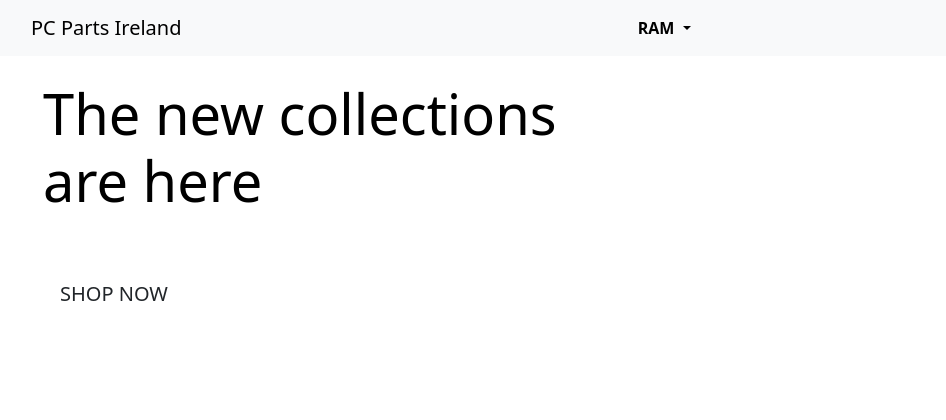
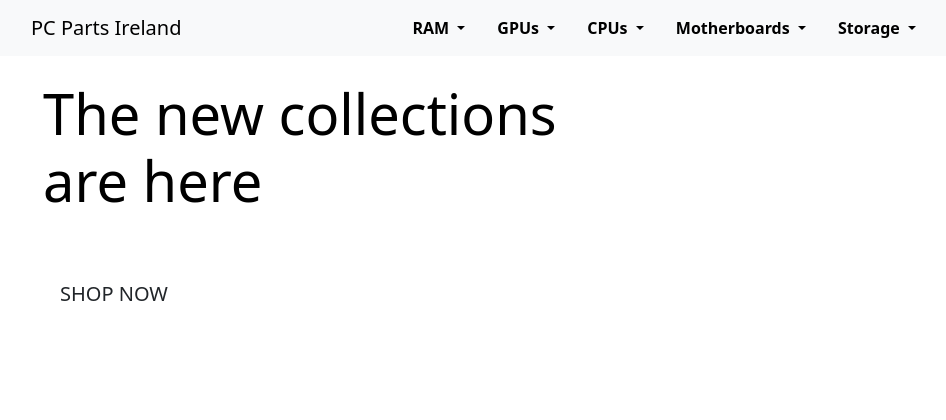
Before and after one commit to colmwoods/PCPartsIreland, a Django app: page / in a window 1280 px wide. Shown: the top 420 px of the page, without its empty margins (51-997 px from the left). Run offline with Django 5.2, Linux system fonts and the light colour scheme.

Commit message:
Add the categories motherboards cpus gpus and storage to my navbar

```diff
--- a/templates/includes/main-nav.html
+++ b/templates/includes/main-nav.html
@@ -33,5 +33,97 @@
                 <li><a href="#" class="dropdown-item fw-bold">All RAM</a></li>
             </ul>
         </li>
+        <!-- GPUs -->
+        <li class="nav-item dropdown">
+            <a class="logo-font fw-bold nav-link text-black me-3 dropdown-toggle" href="#" id="gpus-link"
+                data-bs-toggle="dropdown" aria-expanded="false">
+                GPUs
+            </a>
+            <ul class="dropdown-menu border-0" aria-labelledby="gpus-link">
+                <li class="dropdown-header">Desktop GPUs</li>
+                <li><a href="#" class="dropdown-item">NVIDIA (GTX/RTX Series)</a></li>
+                <li><a href="#" class="dropdown-item">AMD (Radeon Series)</a></li>
+                <li>
+                    <hr class="dropdown-divider">
+                </li>
+                <li class="dropdown-header">Laptop GPUs</li>
+                <li><a href="#" class="dropdown-item">NVIDIA (Mobile)</a></li>
+                <li><a href="#" class="dropdown-item">AMD (Radeon Mobile)</a></li>
+                <li>
+                    <hr class="dropdown-divider">
+                </li>
+                <li><a href="#" class="dropdown-item fw-bold">All GPUs</a></li>
+            </ul>
+        </li>
+
+        <!-- CPUs -->
+        <li class="nav-item dropdown">
+            <a class="logo-font fw-bold nav-link text-black me-3 dropdown-toggle" href="#" id="cpus-link"
+                data-bs-toggle="dropdown" aria-expanded="false">
+                CPUs
+            </a>
+            <ul class="dropdown-menu border-0" aria-labelledby="cpus-link">
+                <li class="dropdown-header">Desktop CPUs</li>
+                <li><a href="#" class="dropdown-item">Intel (LGA Sockets)</a></li>
+                <li><a href="#" class="dropdown-item">AMD (AM Sockets)</a></li>
+                <li>
+                    <hr class="dropdown-divider">
+                </li>
+                <li class="dropdown-header">Laptop CPUs</li>
+                <li><a href="#" class="dropdown-item">Intel (Socketed / BGA)</a></li>
+                <li><a href="#" class="dropdown-item">AMD (Socketed / BGA)</a></li>
+                <li>
+                    <hr class="dropdown-divider">
+                </li>
+                <li><a href="#" class="dropdown-item fw-bold">All CPUs</a></li>
+            </ul>
+        </li>
+
+        <!-- Motherboards -->
+        <li class="nav-item dropdown">
+            <a class="logo-font fw-bold nav-link text-black me-3 dropdown-toggle" href="#" id="motherboards-link"
+                data-bs-toggle="dropdown" aria-expanded="false">
+                Motherboards
+            </a>
+            <ul class="dropdown-menu border-0" aria-labelledby="motherboards-link">
+                <li><a href="#" class="dropdown-item">Intel Motherboards</a></li>
+                <li><a href="#" class="dropdown-item">AMD Motherboards</a></li>
+                <li>
+                    <hr class="dropdown-divider">
+                </li>
+                <li><a href="#" class="dropdown-item fw-bold">All Motherboards</a></li>
+            </ul>
+        </li>
+
+        <!-- Storage -->
+        <li class="nav-item dropdown">
+            <a class="logo-font fw-bold nav-link text-black me-3 dropdown-toggle" href="#" id="storage-link"
+                data-bs-toggle="dropdown" aria-expanded="false">
+                Storage
+            </a>
+            <ul class="dropdown-menu border-0" aria-labelledby="storage-link">
+                <li class="dropdown-header">HDD</li>
+                <li><a href="#" class="dropdown-item">2.5&quot;</a></li>
+                <li><a href="#" class="dropdown-item">3.5&quot;</a></li>
+                <li>
+                    <hr class="dropdown-divider">
+                </li>
+                <li class="dropdown-header">SSD</li>
+                <li><a href="#" class="dropdown-item">2.5&quot; SATA</a></li>
+                <li><a href="#" class="dropdown-item">mSATA</a></li>
+                <li><a href="#" class="dropdown-item">M.2 SATA</a></li>
+                <li>
+                    <hr class="dropdown-divider">
+                </li>
+                <li class="dropdown-header">NVMe (M.2 PCIe)</li>
+                <li><a href="#" class="dropdown-item">PCIe Gen3</a></li>
+                <li><a href="#" class="dropdown-item">PCIe Gen4</a></li>
+                <li><a href="#" class="dropdown-item">PCIe Gen5</a></li>
+                <li>
+                    <hr class="dropdown-divider">
+                </li>
+                <li><a href="#" class="dropdown-item fw-bold">All Storage</a></li>
+            </ul>
+        </li>
     </ul>
 </div>
```
